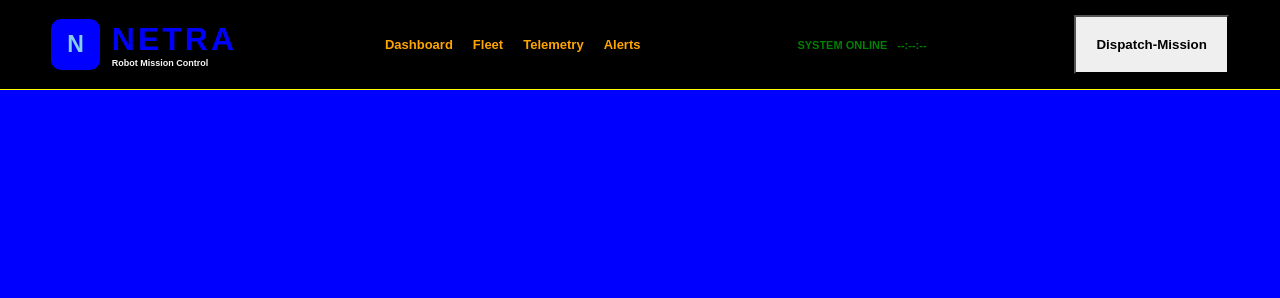
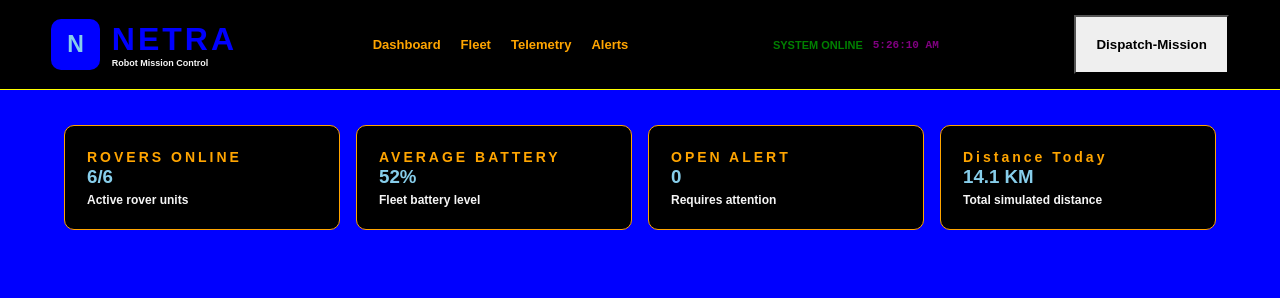
Before and after one commit to yashwanthc296-max/Netra, a plain HTML site: page index.html in a window 1280 px wide. Drawn offline with Linux system fonts and the light colour scheme.

Commit message:
version2

```diff
--- a/index.html
+++ b/index.html
@@ -5,8 +5,10 @@
     <meta name="viewport" content="width=device-width, initial-scale=1.0">
     <title>NETRA ROVER MONITERING SYSTEM</title>
     <link rel="stylesheet" type="text/css" href="/style.css">
+    <script src="/script.js" defer></script>
 </head>
 <body>
+      <script src="/script.js"></script>
     <!-- project-brand -->
     <header class="topbar">
         <!-- This is for and title -->
@@ -34,6 +36,30 @@
            <button id="dispatch-open" type="button">Dispatch-Mission</button>
 
     </header>
-
+            <!-- This is the main section -->
+    <main class="page">
+        <section class="kpi-grid">
+            <article class="kpi-card">
+                <span>ROVERS ONLINE</span>
+                <h1 id="online-count">6/6</h1>
+                <p>Active rover units</p>
+            </article>
+             <article class="kpi-card">
+            <span>AVERAGE BATTERY</span>
+            <h1 id="average-battery">52%</h1>
+            <p>Fleet battery level </p>
+        </article>
+         <article class="kpi-card">
+            <span>OPEN ALERT</span>
+            <h1 id="alert">0</h1>
+            <p>Requires attention</p>
+        </article>
+         <article class="kpi-card">
+            <span>Distance Today</span>
+            <h1 id="distance">14.1 KM</h1>
+            <p>Total simulated distance</p>
+        </article>
+        </section>
+    </main>
 </body>
 </html>
--- a/script.js
+++ b/script.js
@@ -0,0 +1,10 @@
+function updateclock(){
+    const clock = document.getElementById("clock");
+
+    if(clock){
+        clock.innerHTML = new Date().toLocaleTimeString();
+    }
+}
+
+updateclock();
+setInterval(updateclock, 1000);
--- a/style.css
+++ b/style.css
@@ -94,3 +94,48 @@ nav a:hover{
     color:green;
     margin-left:10px;
 }
+
+#clock{
+    color:purple;
+    font-family:monospace;
+}
+
+.page{
+    padding:35px 5%;
+}
+.page p{
+    color:whitesmoke;
+}
+.kpi-grid{
+    display:grid;
+    grid-template-columns: repeat(4,1fr);
+    gap:16px;
+    margin-bottom:30px;
+}
+.kpi-card{
+    background: black;
+    padding:22px;
+    border:1px solid orange;
+    border-radius:10px;
+    transition: 0.2s;
+}
+.kpi-card:hover{
+    transform: translateY(-5px);
+    box-shadow: 0 5px 10px rgba(0,0,0,0.2);
+}
+.kpi-card span{
+    color:orange;
+    font-size:14px;
+    font-weight: bold;
+    letter-spacing: 3px;
+}
+.kpi-card h2{
+    color:skyblue;
+    font-size:30px;
+    margin-top:10px;
+}
+.kpi-card p{
+    color:whitesmoke;
+    font-size:12px;
+    margin-top:5px;
+}
```
